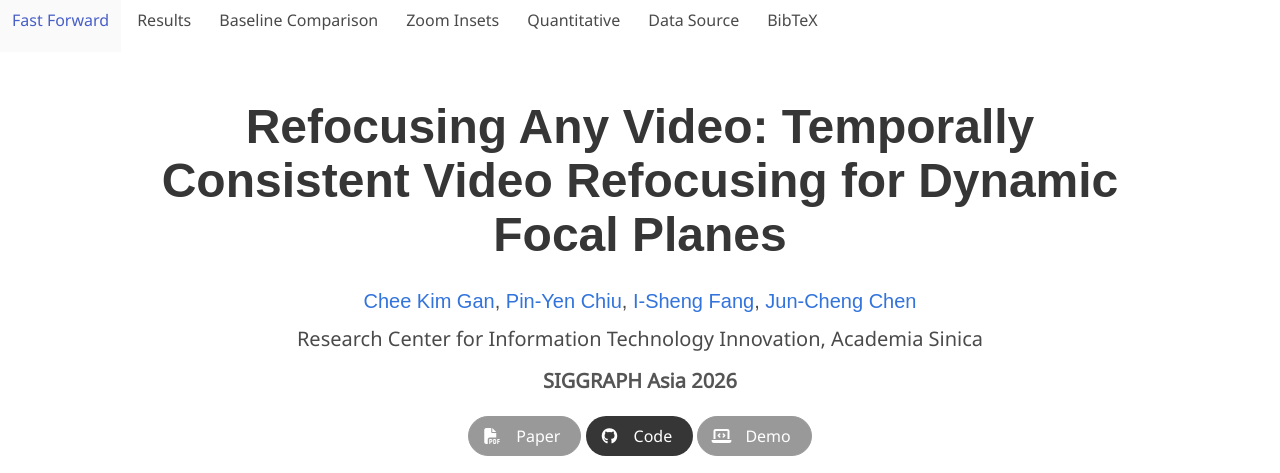
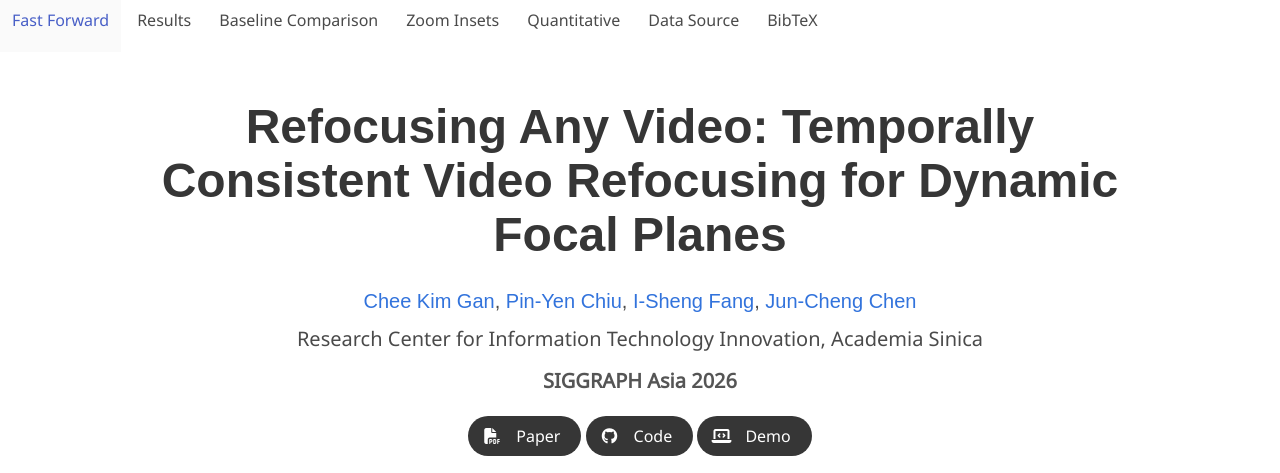
Before and after one commit to aiiu-lab/Refocusing-Any-Video, a plain HTML site: page index.html in a window 1280 px wide. Shown: the top 473 px of the page. Drawn offline with nearby package versions, Linux system fonts and the light colour scheme; a web font is replaced by a local one.

Commit message:
Update index.html

```diff
--- a/index.html
+++ b/index.html
@@ -67,7 +67,7 @@
           </div>
           <p class="is-size-5 publication-venue">SIGGRAPH Asia 2026</p>
           <div class="publication-links">
-            <button class="button is-dark is-rounded" type="button" disabled title="Coming soon">
+            <button class="button is-dark is-rounded" type="button" href="https://dl.acm.org/doi/10.1145/3829340.3842326">
               <span class="icon"><i class="fas fa-file-pdf" aria-hidden="true"></i></span>
               <span>Paper</span>
             </button>
@@ -75,7 +75,7 @@
               <span class="icon"><i class="fab fa-github" aria-hidden="true"></i></span>
               <span>Code</span>
             </a>
-            <button class="button is-dark is-rounded" type="button" disabled title="Coming soon">
+            <button class="button is-dark is-rounded" type="button" href="https://github.com/aiiu-lab/Refocusing-Any-Video">
               <span class="icon"><i class="fas fa-laptop-code" aria-hidden="true"></i></span>
               <span>Demo</span>
             </button>
```
